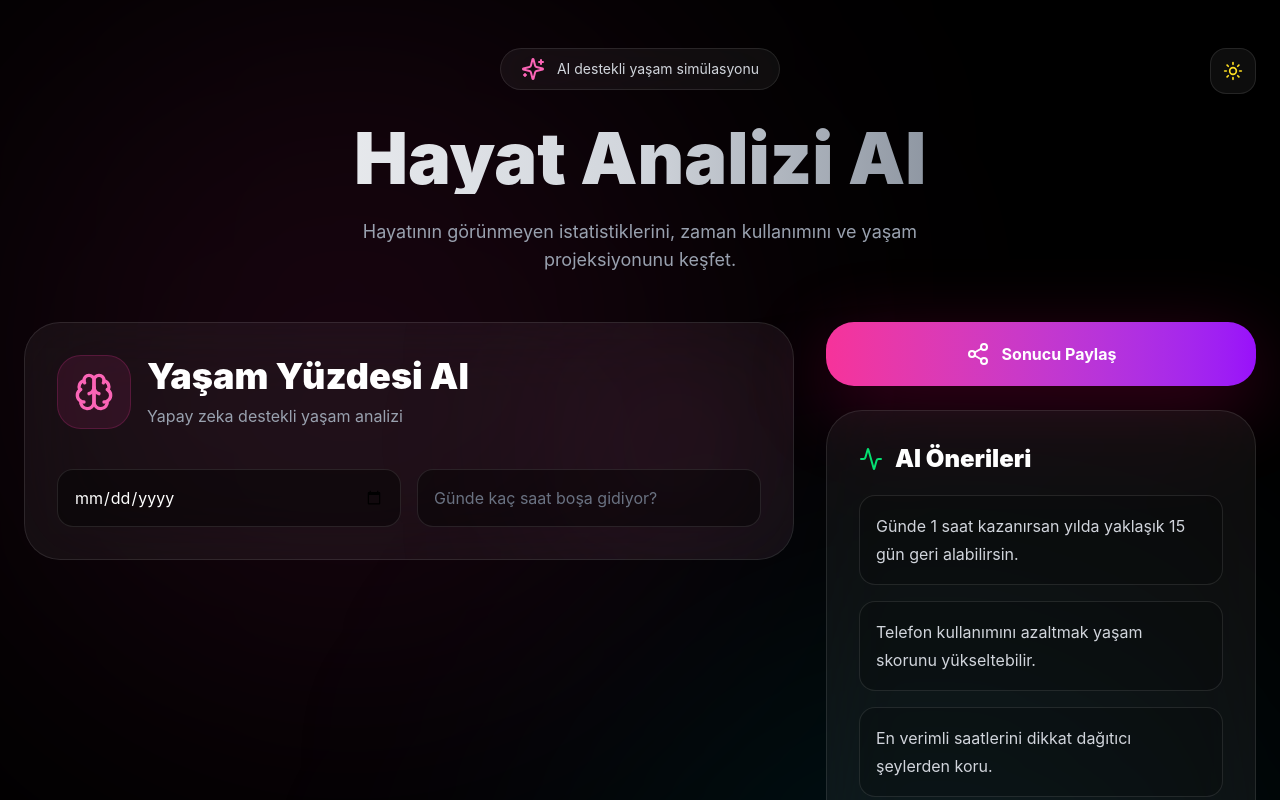
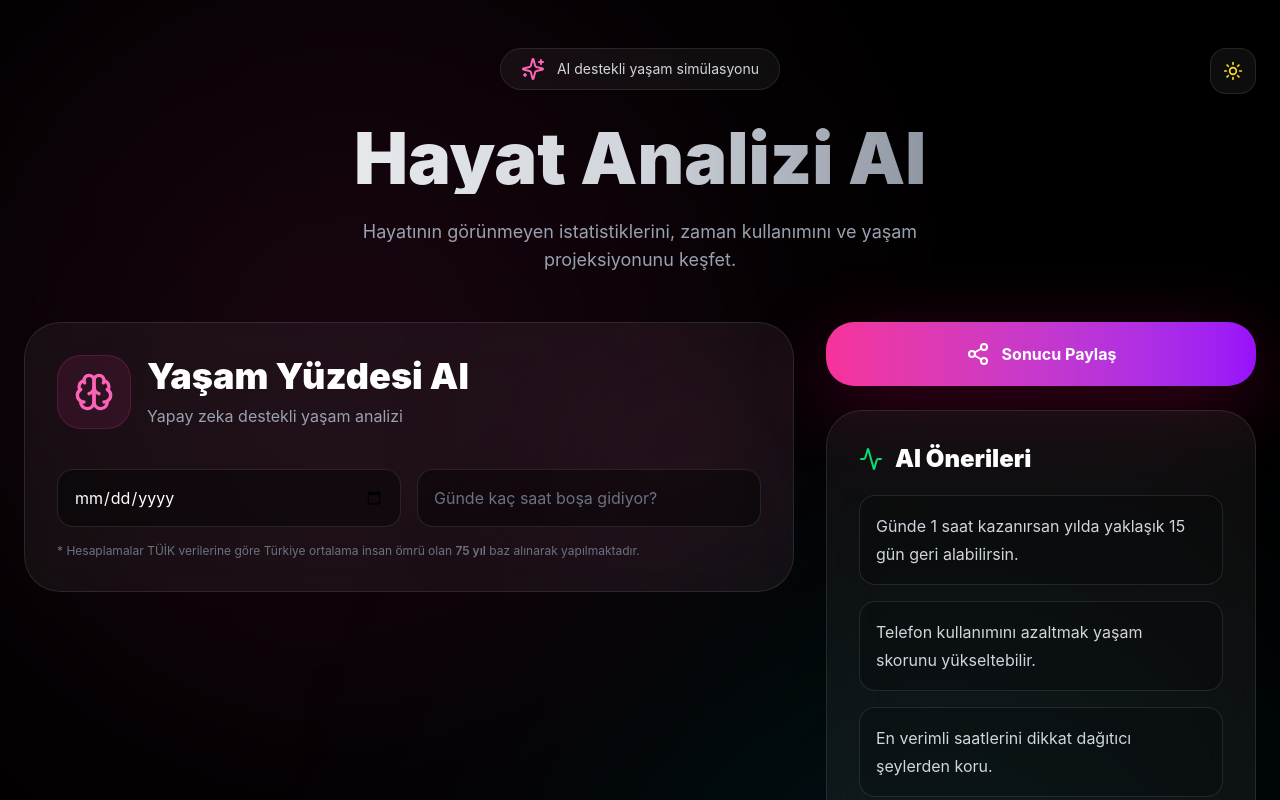
Before and after one commit to dctech2/hayatsayaci, a Next.js app: page / in a window 1280 px wide. Shown: the top 800 px of the page. Built offline with nearby package versions, Linux system fonts and the light colour scheme.

Commit message:
add text

```diff
--- a/app/page.tsx
+++ b/app/page.tsx
@@ -187,6 +187,10 @@ export default function Home() {
                   className={`${d("bg-black/40 border-white/10 text-white placeholder:text-gray-500", "bg-gray-50 border-gray-300 text-gray-900 placeholder:text-gray-400")} border rounded-2xl p-4 outline-none focus:border-pink-500 transition-all`}
                 />
               </div>
+
+              <p className={`mt-4 text-xs ${d("text-gray-500", "text-gray-400")}`}>
+                * Hesaplamalar TÜİK verilerine göre Türkiye ortalama insan ömrü olan <span className="font-semibold">75 yıl</span> baz alınarak yapılmaktadır.
+              </p>
             </div>
           </div>
 
```
